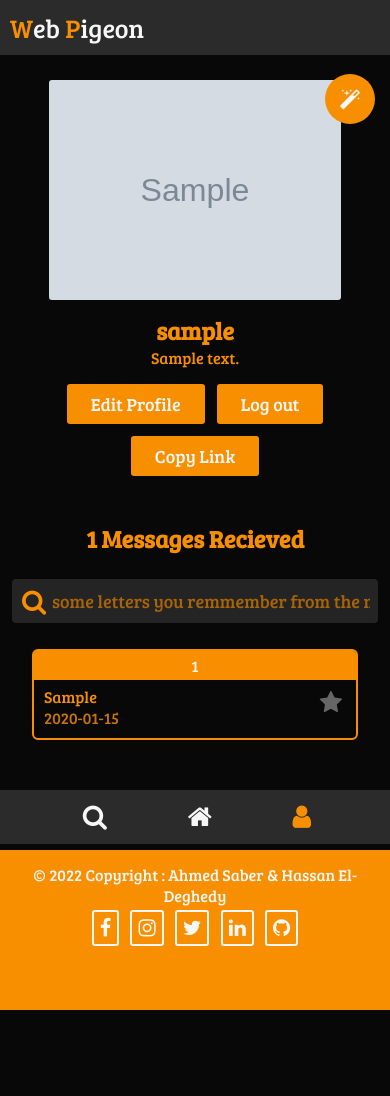
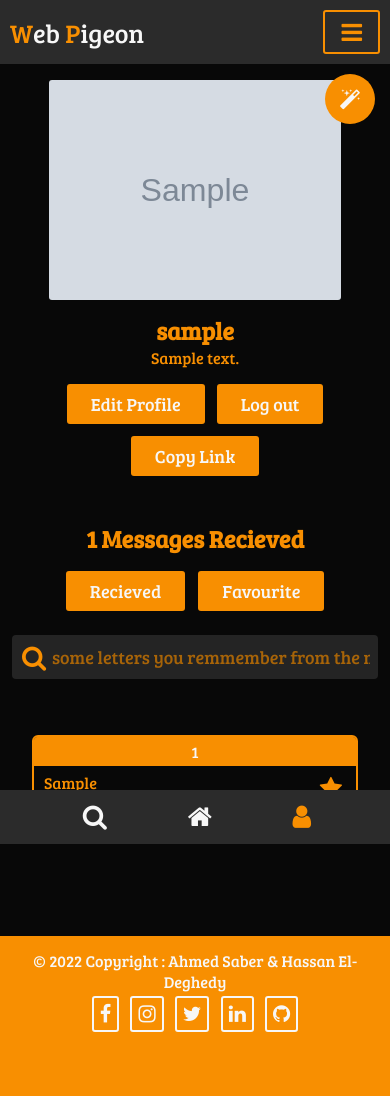
Before and after one commit to ahmed0saber/web-pigeon-last-version, a PHP site: page /profile.php in a window 390 px wide. Before the commit the page ends 1010 px from the top, so only its background shows below. Run offline with PHP 8.4, Linux system fonts and the light colour scheme; the visitor is signed in with stand-in values (Sample User, id 1); tables that the repository leaves empty hold one stand-in row (values such as "Sample post"); grey boxes marked "Sample" are stand-in pictures.

Commit message:
Add files via upload

```diff
--- a/done.html
+++ b/done.html
@@ -40,6 +40,9 @@
                     <a class="link" href="profile.php"><i class="fa fa-user"></i> Profile</a>
                 </div>
             </div>
+            <div class="nav-btn">
+                <button type="button" onclick="toggle()"><i class="fa fa-bars nav-toggler"></i></button>
+            </div>
         </nav>
     </header>
 
@@ -79,4 +82,5 @@
     <button onclick="changeTheme()" class="btn-floating"><i class="fa fa-magic"></i></button>
 </body>
 <script src="./js/theme.js"></script>
+<script src="./js/nav.js"></script>
 </html>
--- a/edit.php
+++ b/edit.php
@@ -125,6 +125,9 @@
                     <a class="link active" href="profile.php"><i class="fa fa-user"></i> Profile</a>
                 </div>
             </div>
+            <div class="nav-btn">
+                <button type="button" onclick="toggle()"><i class="fa fa-bars nav-toggler"></i></button>
+            </div>
         </nav>
     </header>
 
@@ -229,4 +232,5 @@
 </body>
 <script src="./js/theme.js"></script>
 <script src="js/popup.js"></script>
+<script src="./js/nav.js"></script>
 </html>
--- a/index.php
+++ b/index.php
@@ -34,7 +34,7 @@
     <link href='https://fonts.googleapis.com/css?family=Bree Serif' rel='stylesheet'>
     <link rel="stylesheet" href="style.css">
 </head>
-<body>
+<body onresize="check_screen()">
     <header>
         <nav>
             <div class="logo">
@@ -46,6 +46,9 @@
                     <a class="link" href="search.php"><i class="fa fa-search"></i> Search</a>
                     <a class="link" href="profile.php"><i class="fa fa-user"></i> Profile</a>
                 </div>
+            </div>
+            <div class="nav-btn">
+                <button type="button" onclick="toggle()"><i class="fa fa-bars nav-toggler"></i></button>
             </div>
         </nav>
     </header>
@@ -88,4 +91,5 @@
     <button onclick="changeTheme()" class="btn-floating"><i class="fa fa-magic"></i></button>
 </body>
 <script src="./js/theme.js"></script>
+<script src="./js/nav.js"></script>
 </html>
--- a/js/fav.js
+++ b/js/fav.js
@@ -1,4 +1,20 @@
-function add_to_fav(element){
+/*  FAV or REC  */
+faved = document.getElementsByClassName('faved');
+not_fav = document.getElementsByClassName('not-fav');
+
+function show_fav(){
+    for (var i = 0; i < not_fav.length; i++){
+        not_fav[i].parentElement.style.display = 'none';
+    }
+}
+function show_rec(){
+    for (var i = 0; i < not_fav.length; i++){
+        not_fav[i].parentElement.style.display = 'block';
+    }
+}
+
+/*  ADD TO FAV  */
+function add_to_fav(element, id){
     if(element.classList.contains("faved")){
         element.classList.remove('faved');
         element.classList.add('not-fav');
@@ -6,4 +22,9 @@ function add_to_fav(element){
         element.classList.remove('not-fav');
         element.classList.add('faved');
     }
+
+    document.getElementById("fav_form_txt").value = id;
+    document.getElementById("fav_form_btn").click();
+
+    console.log("done");
 }
--- /dev/null
+++ b/js/nav.js
@@ -0,0 +1,25 @@
+nav = document.getElementsByClassName("links")[0];
+nav_btn = document.getElementsByClassName("nav-toggler")[0];
+var open = false;
+function toggle(){
+    if(open){
+        nav_btn.classList.remove("fa-close");
+        nav_btn.classList.add("fa-bars");
+        nav.style.display = "none";
+        open = false;
+    }else{
+        nav_btn.classList.add("fa-close");
+        nav_btn.classList.remove("fa-bars");
+        nav.style.display = "flex";
+        open = true;
+    }
+}
+function check_screen(){
+    if(window.innerWidth >= 901){
+        nav.style.display = "flex";
+    }else{
+        if(!open){
+            nav.style.display = "none";
+        }
+    }
+}
--- a/login.php
+++ b/login.php
@@ -68,6 +68,9 @@ if (isset($_POST['submit'])) {
                     <a class="link active" href="profile.php"><i class="fa fa-user"></i> Profile</a>
                 </div>
             </div>
+            <div class="nav-btn">
+                <button type="button" onclick="toggle()"><i class="fa fa-bars nav-toggler"></i></button>
+            </div>
         </nav>
     </header>
 
@@ -110,4 +113,5 @@ if (isset($_POST['submit'])) {
     <button onclick="changeTheme()" class="btn-floating"><i class="fa fa-magic"></i></button>
 </body>
 <script src="./js/theme.js"></script>
+<script src="./js/nav.js"></script>
 </html>
--- a/profile.php
+++ b/profile.php
@@ -5,6 +5,34 @@
     if (!isset($_SESSION['username'])) { //if user went here without login
         echo "<script>window.location.href='login.php;</script>";
         header("Location: login.php");
+    }
+?>
+
+<?php
+    include 'config.php';
+    //error_reporting(0);
+    if (isset($_POST['fav'])) {
+
+        $msg_id = $_POST['msg_id'];
+        $sql = "SELECT * FROM messages WHERE id='$msg_id'";
+        $result = mysqli_query($conn, $sql);
+        $row = mysqli_fetch_row($result);
+        // Free result set
+        unset($result);
+
+        if($row[5]==0){
+            $sql = "UPDATE messages SET fav = 1 WHERE id = '$msg_id'";
+        }else{
+            $sql = "UPDATE messages SET fav = 0 WHERE id = '$msg_id'";
+        }
+        $result = mysqli_query($conn, $sql);
+
+        if ($result) {
+            echo "<script>alert('Your message has been successfully added to favourite.')</script>";
+            header("Location: profile.php");
+        } else {
+            echo "<script>alert('Woops! Something Wrong Went.')</script>";
+        }
     }
 ?>
 
@@ -59,6 +87,9 @@
                     <a class="link active" href="profile.php"><i class="fa fa-user"></i> Profile</a>
                 </div>
             </div>
+            <div class="nav-btn">
+                <button type="button" onclick="toggle()"><i class="fa fa-bars nav-toggler"></i></button>
+            </div>
         </nav>
     </header>
 
@@ -107,6 +138,10 @@
                 ?>
                 Messages Recieved
             </h2>
+            <section class="rec-or-fav">
+                <button onclick="show_rec()">Recieved</button>
+                <button onclick="show_fav()">Favourite</button>
+            </section>
             <section>
                 <form action="#" method="" autocomplete="off">
                     <i class='fa fa-search icon'></i>
@@ -114,15 +149,26 @@
                 </form>
             </section>
             <section class="messages-container" id="myMenu2">
+                <form action="" method="POST" autocomplete="off">
+                    <input type="text" name="msg_id" id="fav_form_txt" value="0" hidden>
+                    <input type="submit" name="fav" id="fav_form_btn" value="not here" hidden>
+                </form>
                 <?php
                     $username = $_SESSION['username'];
                     $sql = "SELECT * FROM messages WHERE receiver='$username' ORDER BY id DESC";
                     $result = mysqli_query($conn, $sql);
                     while($row = mysqli_fetch_row($result)){
+
+                        if($row[5]==1){
+                            $fav = "faved";
+                        }else{
+                            $fav = "not-fav";
+                        }
+
                         echo '
                             <div class="msg">
                                 <span class="msg-num">'.$i.'</span>
-                                <i class="fa fa-star" onclick="add_to_fav(this)"></i>
+                                <i class="fa fa-star ' . $fav . '" onclick="add_to_fav(this, ' . $row[0] . ')"></i>
                                 <p>'. $row[3].'</p>
                                 <p class="msg-date">'.$row[4].'</p>
                             </div>
@@ -133,8 +179,6 @@
                     unset($result);
                 ?>
             </section>
-
-            <section class="fav-messages-container"></section>
         </section>
     </main>
 
@@ -163,6 +207,7 @@
 </body>
 
 <script src="./js/theme.js"></script>
-<script src="js/search.js"></script>
-<script src="js/fav.js"></script>
+<script src="./js/search.js"></script>
+<script src="./js/fav.js"></script>
+<script src="./js/nav.js"></script>
 </html>
--- a/search.php
+++ b/search.php
@@ -44,6 +44,9 @@
                     <a class="link active" href="search.php"><i class="fa fa-search"></i> Search</a>
                     <a class="link" href="profile.php"><i class="fa fa-user"></i> Profile</a>
                 </div>
+            </div>
+            <div class="nav-btn">
+                <button type="button" onclick="toggle()"><i class="fa fa-bars nav-toggler"></i></button>
             </div>
         </nav>
     </header>
@@ -105,4 +108,5 @@
 </body>
 <script src="./js/theme.js"></script>
 <script src="js/search.js"></script>
+<script src="./js/nav.js"></script>
 </html>
--- a/send.php
+++ b/send.php
@@ -76,6 +76,9 @@
                     <a class="link" href="profile.php"><i class="fa fa-user"></i> Profile</a>
                 </div>
             </div>
+            <div class="nav-btn">
+                <button type="button" onclick="toggle()"><i class="fa fa-bars nav-toggler"></i></button>
+            </div>
         </nav>
     </header>
 
@@ -107,7 +110,7 @@
                 <p>Enter your message here</p>
                 <input type="text" name="receiver" value="<?php echo $row[1]; ?>" hidden>
                 <textarea placeholder="Message" name="message"></textarea>
-                <button name="submit" class="btn">Submit</button>
+                <button name="submit" class="btn">Send</button>
             </form>
         </section>
     </main>
@@ -136,4 +139,5 @@
     <button onclick="changeTheme()" class="btn-floating"><i class="fa fa-magic"></i></button>
 </body>
 <script src="./js/theme.js"></script>
+<script src="./js/nav.js"></script>
 </html>
--- a/signup.php
+++ b/signup.php
@@ -130,6 +130,9 @@ if (isset($_POST['submit'])) { //because this page submits to itself
                     <a class="link active" href="profile.php"><i class="fa fa-user"></i> Profile</a>
                 </div>
             </div>
+            <div class="nav-btn">
+                <button type="button" onclick="toggle()"><i class="fa fa-bars nav-toggler"></i></button>
+            </div>
         </nav>
     </header>
 
@@ -176,4 +179,5 @@ if (isset($_POST['submit'])) { //because this page submits to itself
     <button onclick="changeTheme()" class="btn-floating"><i class="fa fa-magic"></i></button>
 </body>
 <script src="./js/theme.js"></script>
+<script src="./js/nav.js"></script>
 </html>
--- a/style.css
+++ b/style.css
@@ -30,6 +30,9 @@ nav{
 nav .logo{
     font-size: 26px;
     color: var(--font);
+    display: flex;
+    flex-direction: column;
+    justify-content: center;
 }
 nav .logo span{
     color: var(--pri);
@@ -46,6 +49,28 @@ nav .link{
 }
 nav .link.active{
     color: var(--pri);
+}
+nav .nav-btn{
+    display: none;
+}
+nav .nav-btn button{
+    background: var(--nav);
+    border: 2px solid var(--pri);
+    padding: 0px 8px;
+    border-radius: 3px;
+    -webkit-border-radius: 3px;
+    -moz-border-radius: 3px;
+    -ms-border-radius: 3px;
+    -o-border-radius: 3px;
+}
+nav .nav-btn i.fa{
+    color: var(--pri);
+    background: var(--nav);
+    font-size: 24px;
+    padding: 8px;
+}
+nav .links a i{
+    margin: 0px 2px;
 }
 
 /* bottom navbar */
@@ -181,6 +206,22 @@ main.container.home span{
     }
     nav .links{
         display: none;
+        position: absolute;
+        top: 100%;
+        background-color: var(--nav);
+        width: 100%;
+        left: 0;
+    }
+    nav .links a{
+        display: block;
+        margin: 24px 6px;
+        font-size: 20px;
+    }
+    nav .links a i{
+        margin: 0px 4px;
+    }
+    nav .nav-btn{
+        display: block;
     }
 }
 
```
Also changed, not shown: web-pigeon.sql (+5 -4 lines).
